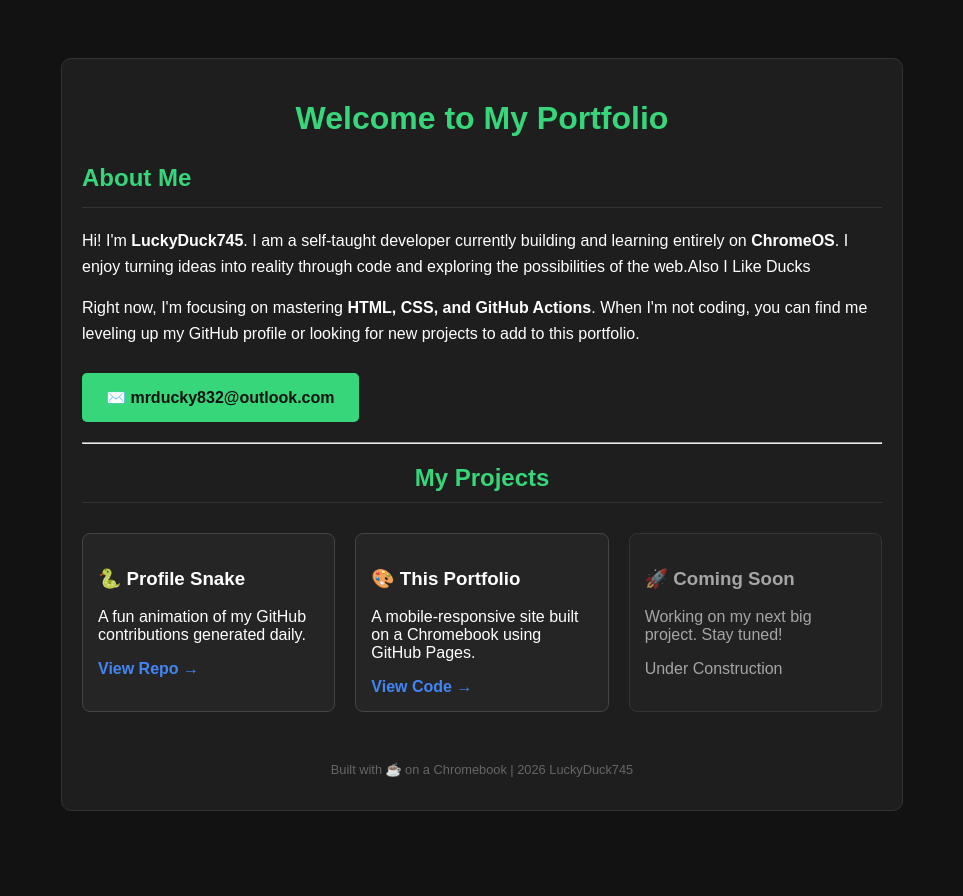
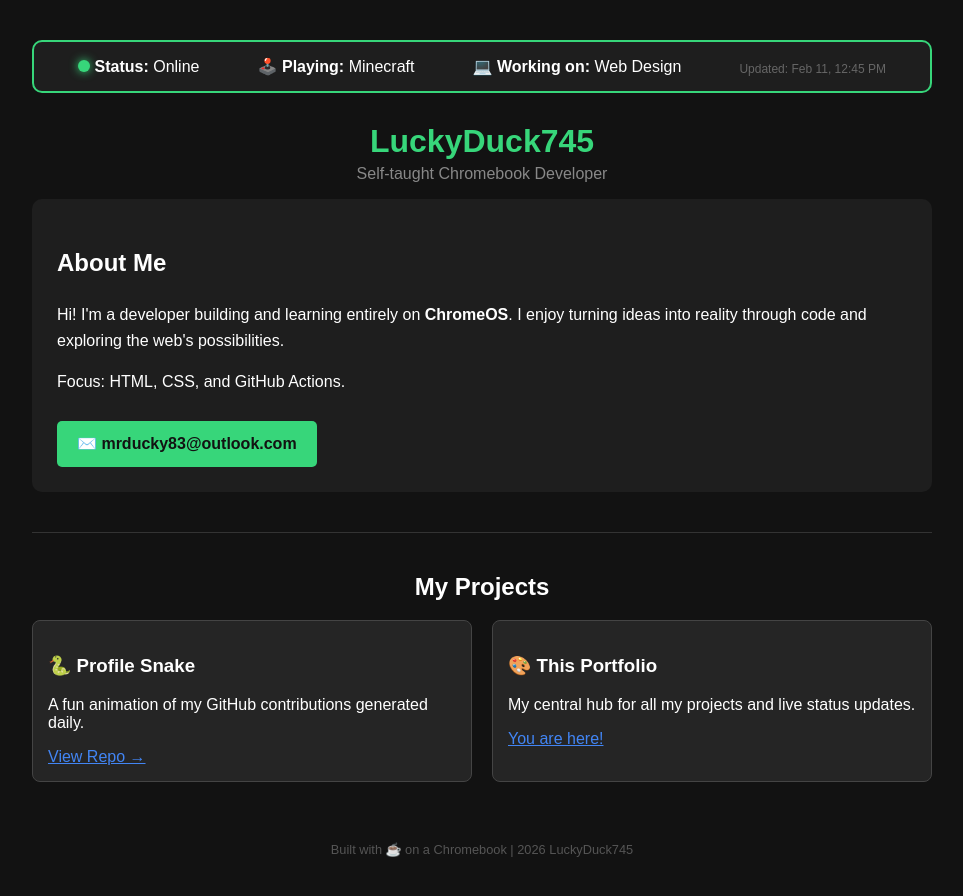
Before and after one commit to LuckyDuck745/My-Portfolio, a plain HTML site: page index.html in a window 1280 px wide. Shown: the whole page, without its empty margins (158-1121 px from the left). Before the commit the page ends 869 px from the top, so only its background shows below. Drawn offline with Linux system fonts and the light colour scheme.

Commit message:
Update index.html

```diff
--- a/index.html
+++ b/index.html
@@ -1,61 +1,62 @@
 <!DOCTYPE html>
 <html>
 <head>
-    <title>LuckyDuck745 Portfolio</title>
+    <title>LuckyDuck745 | Portfolio</title>
     <style>
-        body { font-family: sans-serif; background-color: #121212; color: white; text-align: center; padding: 50px; }
-        .card { background: #1e1e1e; border-radius: 10px; padding: 20px; display: inline-block; border: 1px solid #333; max-width: 800px; }
-        h1 { color: #37d67a; }
-        h2 { color: #37d67a; border-bottom: 1px solid #333; padding-bottom: 10px; }
-        a { color: #4285F4; text-decoration: none; font-weight: bold; }
+        :root {
+            --status-color: #37d67a; /* Change to #ff4444 for Offline */
+        }
+        body { font-family: sans-serif; background-color: #121212; color: white; text-align: center; padding: 20px; margin: 0; }
+        .container { max-width: 900px; margin: auto; padding: 20px; }
 
-        .gallery {
-            display: grid;
-            grid-template-columns: repeat(auto-fit, minmax(250px, 1fr));
-            gap: 20px;
-            margin-top: 30px;
+        /* Status Section Style */
+        .status-bar {
+            background: #1e1e1e;
+            padding: 15px;
+            border-radius: 10px;
+            border: 2px solid var(--status-color);
+            margin-bottom: 30px;
+            display: flex;
+            justify-content: space-around;
+            align-items: center;
+            flex-wrap: wrap;
         }
-        .project-card {
-            background: #252525;
-            border: 1px solid #444;
-            border-radius: 8px;
-            padding: 15px;
-            transition: transform 0.2s;
-            text-align: left;
-        }
-        .project-card:hover {
-            transform: translateY(-5px);
-            border-color: #37d67a;
-        }
-        .btn {
-            background-color: #37d67a;
-            color: #121212 !important;
-            padding: 12px 24px;
-            border-radius: 5px;
-            display: inline-block;
-            margin-top: 10px;
-        }
+        .indicator { height: 12px; width: 12px; background-color: var(--status-color); border-radius: 50%; display: inline-block; box-shadow: 0 0 10px var(--status-color); }
+
+        /* Portfolio Styles */
+        h1 { color: #37d67a; margin-bottom: 5px; }
+        .about-section { text-align: left; background: #1e1e1e; padding: 25px; border-radius: 10px; margin-bottom: 30px; line-height: 1.6; }
+        .gallery { display: grid; grid-template-columns: repeat(auto-fit, minmax(250px, 1fr)); gap: 20px; }
+        .project-card { background: #252525; border: 1px solid #444; border-radius: 8px; padding: 15px; text-align: left; transition: 0.3s; }
+        .project-card:hover { border-color: #37d67a; transform: translateY(-5px); }
+
+        .btn { background-color: #37d67a; color: #121212; padding: 10px 20px; border-radius: 5px; text-decoration: none; font-weight: bold; display: inline-block; margin-top: 10px; }
+        hr { border: 0; border-top: 1px solid #333; margin: 40px 0; }
+        .timestamp { font-size: 0.75em; color: #666; margin-top: 5px; }
     </style>
 </head>
 <body>
 
-    <div class="card">
-        <h1>Welcome to My Portfolio</h1>
+<div class="container">
 
-        <div style="text-align: left; margin: 20px 0; line-height: 1.6;">
+    <div class="status-bar">
+        <div>
+            <span class="indicator"></span>
+            <strong>Status:</strong> Online
+        </div>
+        <div>🕹️ <strong>Playing:</strong> Minecraft</div>
+        <div>💻 <strong>Working on:</strong> Web Design</div>
+        <div class="timestamp">Updated: Feb 11, 12:45 PM</div>
+    </div>
+
+    <h1>LuckyDuck745</h1>
+    <p style="color: #888; margin-top: 0;">Self-taught Chromebook Developer</p>
+
+    <div class="about-section">
         <h2>About Me</h2>
-            <p>
-                Hi! I'm <strong>LuckyDuck745</strong>. I am a self-taught developer
-                currently building and learning entirely on <strong>ChromeOS</strong>.
-                I enjoy turning ideas into reality through code and exploring the
-                possibilities of the web.Also I Like Ducks
-            </p>
-            <p>
-                Right now, I'm focusing on mastering <strong>HTML, CSS, and GitHub Actions</strong>.
-                When I'm not coding, you can find me leveling up my GitHub profile
-                or looking for new projects to add to this portfolio.
-            </p>
-            <a href="mailto:YOUR_EMAIL@gmail.com" class="btn">✉️ mrducky832@outlook.com</a>
+        <p>Hi! I'm a developer building and learning entirely on <strong>ChromeOS</strong>. I enjoy turning ideas into reality through code and exploring the web's possibilities.</p>
+        <p>Focus: HTML, CSS, and GitHub Actions.</p>
+        <a href="mailto:YOUR_EMAIL@gmail.com" class="btn">✉️ mrducky83@outlook.com</a>
     </div>
 
     <hr>
@@ -65,24 +66,18 @@
         <div class="project-card">
             <h3>🐍 Profile Snake</h3>
             <p>A fun animation of my GitHub contributions generated daily.</p>
-                <a href="https://github.com/LuckyDuck745/LuckyDuck745" target="_blank">View Repo →</a>
+            <a href="https://github.com/LuckyDuck745/LuckyDuck745" target="_blank" style="color: #4285F4;">View Repo →</a>
         </div>
 
         <div class="project-card">
             <h3>🎨 This Portfolio</h3>
-                <p>A mobile-responsive site built on a Chromebook using GitHub Pages.</p>
-                <a href="https://github.com/LuckyDuck745/my-portfolio" target="_blank">View Code →</a>
-            </div>
-
-            <div class="project-card" style="opacity: 0.6;">
-                <h3>🚀 Coming Soon</h3>
-                <p>Working on my next big project. Stay tuned!</p>
-                <span>Under Construction</span>
+            <p>My central hub for all my projects and live status updates.</p>
+            <a href="#" style="color: #4285F4;">You are here!</a>
         </div>
     </div>
 
-        <footer style="margin-top: 50px; font-size: 0.8em; color: #666;">
-            <p>Built with ☕ on a Chromebook |  2026 LuckyDuck745</p>
+    <footer style="margin-top: 60px; font-size: 0.8em; color: #555;">
+        Built with ☕ on a Chromebook |  2026 LuckyDuck745
     </footer>
 </div>
 
```
Lines whose indentation alone changed are shown as unchanged.
